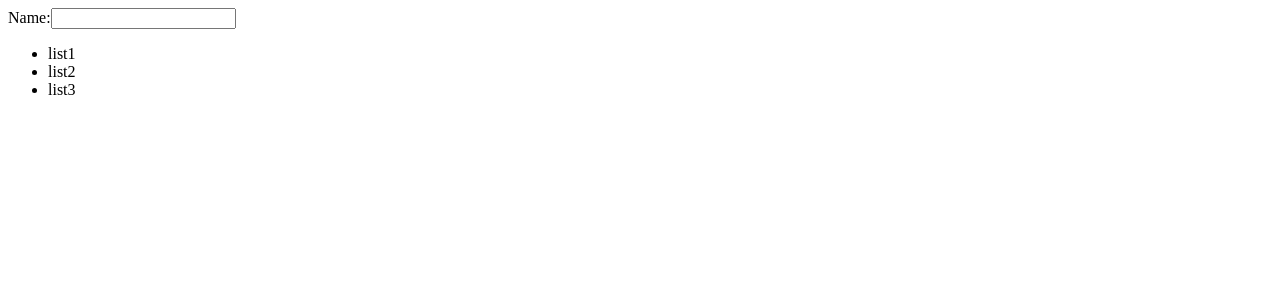
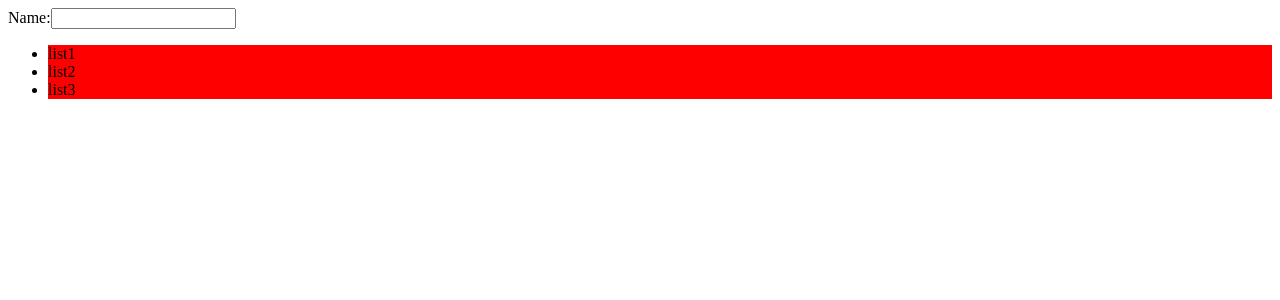
Before and after one commit to jarugulladilleswari63-ux/REACT-JS, a React (Vite) app in the folder myapp/: page / in a window 1280 px wide. Shown: the top 300 px of the page. Built offline with nearby package versions, Linux system fonts and the light colour scheme.

Commit message:
update REACT-JS

```diff
--- /dev/null
+++ b/myapp/src/index.css
@@ -0,0 +1,3 @@
+.list{
+    background-color: red;
+}
--- a/myapp/src/main.jsx
+++ b/myapp/src/main.jsx
@@ -54,9 +54,9 @@ import {createRoot} from "react-dom/client";
 //             <input type="Name" />
 //         </form>
 //         <ul>
-//             <li>list1</li>
-//             <li>list2</li>
-//             <li>list3</li>
+//             <li className='list'>list1</li>
+//             <li className="list">list2</li>
+//             <li className="list">list3</li>
 //         </ul>
 //     </section>
 // )
@@ -72,9 +72,9 @@ import {createRoot} from "react-dom/client";
 //             <input type="name" />
 //         </form>
 //         <ul>
-//             <li>list1</li>
-//             <li>list2</li>
-//             <li>list3</li>
+//             <li className="list">list1</li>
+//             <li className="list">list2</li>
+//             <li className="list">list3</li>
 //         </ul>
 //     </React.Fragment>
 // )
@@ -84,6 +84,7 @@ import {createRoot} from "react-dom/client";
 
 
 import React from "react";
+import "./index.css"
 let element = (
     <>
         <form action="">
@@ -91,9 +92,9 @@ let element = (
             <input type="name" />
         </form>
         <ul>
-            <li>list1</li>
-            <li>list2</li>
-            <li>list3</li>
+            <li className="list">list1</li>
+            <li className="list">list2</li>
+            <li className="list">list3</li>
         </ul>
     </>
 )
```
